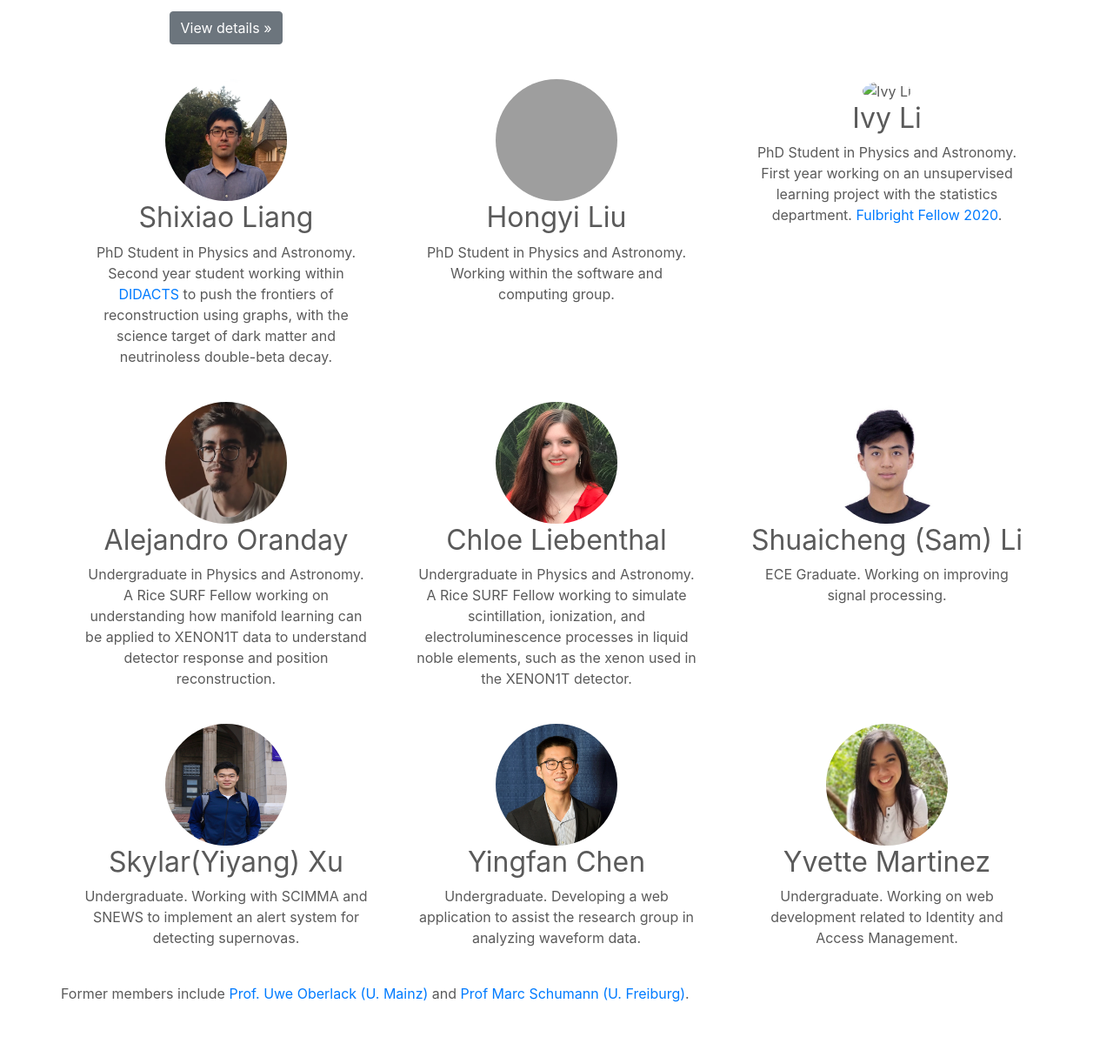
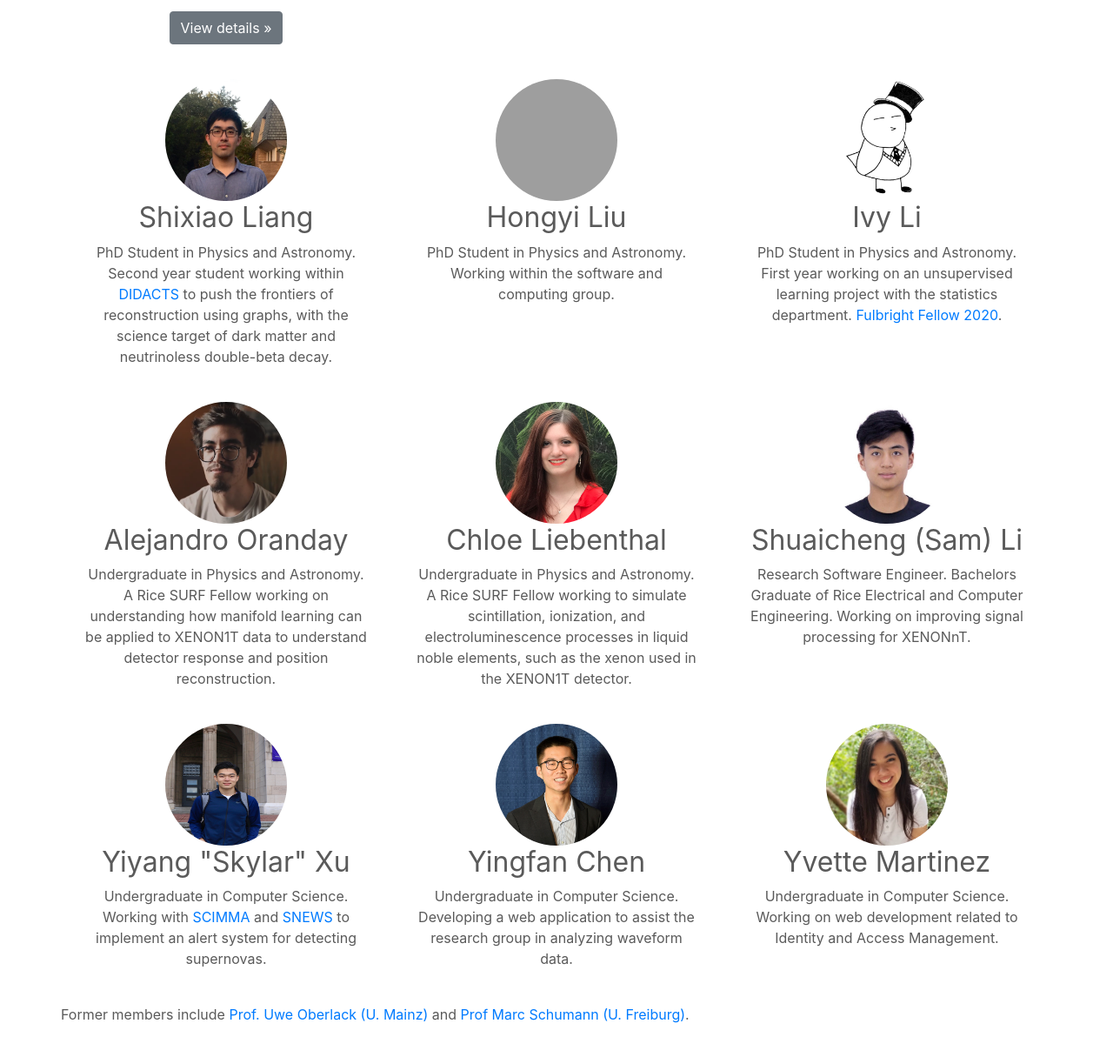
Before and after one commit to RiceAstroparticleLab/website, a plain HTML site: page index.html in a window 1280 px wide. Shown: the part 2622-3837 px from the top of the page at 87% size. Drawn offline with nearby package versions, Linux system fonts and the light colour scheme; grey boxes are pictures that could not be loaded.

Commit message:
Update text for undergraduates

```diff
--- a/index.html
+++ b/index.html
@@ -186,7 +186,7 @@
           </div><!-- /.col-lg-4 -->
 
 	  <div class="col-lg-4">
-            <img class="rounded-circle" src="images/ivy.jpg" alt="Ivy Li" width="140" height="140">
+            <img class="rounded-circle" src="images/ivy.jpeg" alt="Ivy Li" width="140" height="140">
             <h2>Ivy Li</h2>
             <p>PhD Student in Physics and Astronomy. First year working on an unsupervised learning project with the statistics department.  <a href="https://us.fulbrightonline.org">Fulbright Fellow 2020</a>.</p>
           </div><!-- /.col-lg-4 -->
@@ -206,25 +206,25 @@
 	  <div class="col-lg-4">
 	    <img class="rounded-circle" src="images/Sam.jpg" alt="Shuaicheng (Sam) Li" width="140" height="140">
 	    <h2>Shuaicheng (Sam) Li</h2>
-            <p>ECE Graduate. Working on improving signal processing.</p>
+            <p>Research Software Engineer. Bachelors Graduate of Rice Electrical and Computer Engineering. Working on improving signal processing for XENONnT.</p>
 	  </div><!-- /.col-lg-4 -->
 
 	  <div class="col-lg-4">
 	    <img class="rounded-circle" src="images/skylar.jpg" alt="Skylar(Yiyang) Xu" width="140" height="140">
-	    <h2>Skylar(Yiyang) Xu</h2>
-            <p>Undergraduate.  Working with SCIMMA and SNEWS to implement an alert system for detecting supernovas.</p>
+	    <h2>Yiyang "Skylar" Xu</h2>
+            <p>Undergraduate in Computer Science.  Working with <a href="https://scimma.org">SCIMMA</a> and <a href="https://snews.bnl.gov">SNEWS</a> to implement an alert system for detecting supernovas.</p>
           </div><!-- /.col-lg-4 -->
 
 	  <div class="col-lg-4">
 	    <img class="rounded-circle" src="images/Yingfan.jpeg" alt="Yingfan Chen" width="140" height="140">
 	    <h2>Yingfan Chen</h2>
-            <p>Undergraduate.  Developing a web application to assist the research group in analyzing waveform data.</p>
+            <p>Undergraduate in Computer Science.  Developing a web application to assist the research group in analyzing waveform data.</p>
           </div><!-- /.col-lg-4 -->
 
 	  <div class="col-lg-4">
 	    <img class="rounded-circle" src="images/Yvette.jpg" alt="Yvette Martinez" width="140" height="140">
 	    <h2>Yvette Martinez</h2>
-            <p>Undergraduate. Working on web development related to Identity and Access Management.</p>
+            <p>Undergraduate in Computer Science. Working on web development related to Identity and Access Management.</p>
           </div><!-- /.col-lg-4 -->
 
          <p>Former members include <a href="http://xenon.physik.uni-mainz.de/members.php">Prof. Uwe Oberlack (U. Mainz)</a> and <a href="http://www.app.uni-freiburg.de">Prof Marc Schumann (U. Freiburg)</a>.</p>
```
